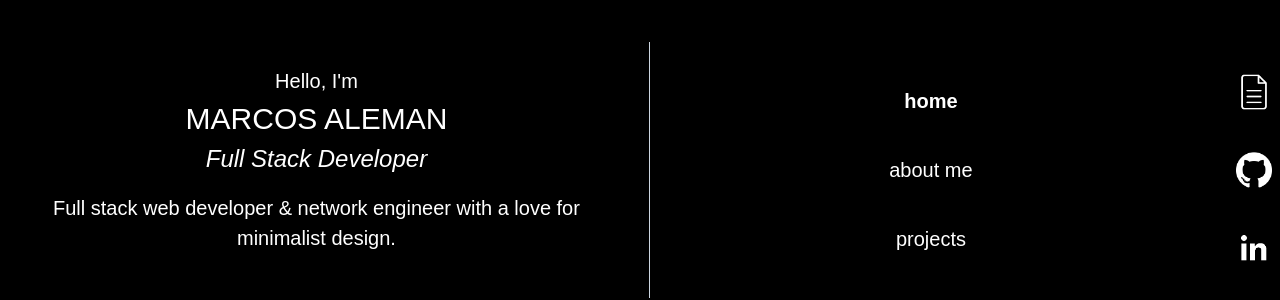
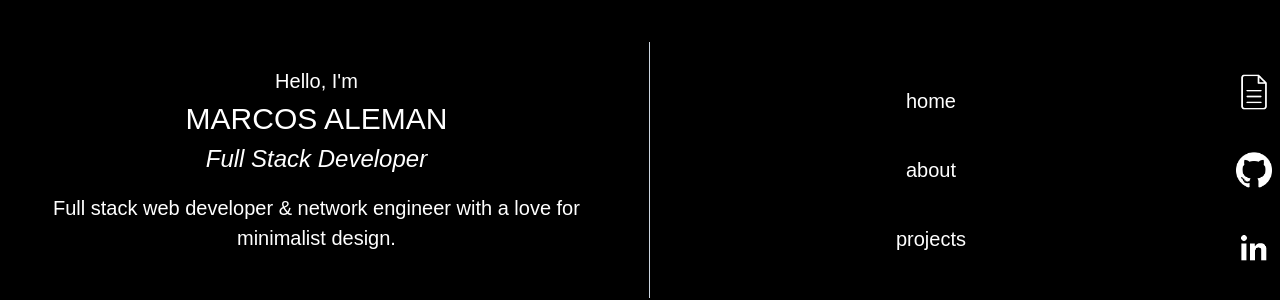
Before and after one commit to EruditeCoder/portfolio, a React (Create React App) app: page / in a window 1280 px wide. Shown: the part 150-450 px from the top of the page. Built offline with nearby package versions, Linux system fonts and the light colour scheme.

Commit message:
Added onClick events to the links (home, about, projects)

```diff
--- a/src/Components/List.js
+++ b/src/Components/List.js
@@ -1,70 +1,25 @@
-import React, { useEffect, useState } from 'react'
-import {
-    Link,
-} from 'react-router-dom'
-import { useHistory } from 'react-router-dom'
+import React from 'react'
+import { Link } from 'react-router-dom'
+import ListToggle from './ListToggle'
 
 const List = () => {
-    const history = useHistory()
-
-    const [home, setHome] = useState("home")
-    const [about, setAbout] = useState("about me")
-    const [projects, setProjects] = useState("projects")
-
-    useEffect(() => {
-        switch (window.location.pathname) {
-            case "/":
-                setHome(<b>home</b>)
-                break
-            case "/about-me":
-                setAbout(<b>about me</b>)
-                break
-            case "/projects":
-                setProjects(<b>projects</b>)
-                break
-            default:
-                break
-        }
-
-        return history.listen((location) => {
-            switch (location.pathname) {
-                case "/":
-                    setHome(<b>home</b>)
-                    setAbout("about me")
-                    setProjects("projects")
-                    break
-                case "/about-me":
-                    setHome("home")
-                    setAbout(<b>about me</b>)
-                    setProjects("projects")
-                    break
-                case "/projects":
-                    setHome("home")
-                    setAbout("about me")
-                    setProjects(<b>projects</b>)
-                    break
-                default:
-                    break
-            }
-        })
-
-    }, [history])
 
     return (
-        <ul className="text-xl text-center flex flex-col justify-between h-full pt-6 pb-6">
+        <ul className="text-xl text-center flex flex-col justify-between h-full pt-6 pb-6"
+            onClick={(event) => ListToggle(event)}>
             <li>
                 <Link to="/">
-                    {home}
+                    home
                 </Link>
             </li>
             <li>
                 <Link to="/about-me">
-                    {about}
+                    about
                 </Link>
             </li>
             <li>
                 <Link to="/projects">
-                    {projects}
+                    projects
                 </Link>
             </li>
         </ul>
--- /dev/null
+++ b/src/Components/ListToggle.js
@@ -0,0 +1,9 @@
+import React from 'react'
+
+const ListToggle = (props) => {
+    console.log("hello")
+    console.log(props.target)
+
+}
+
+export default ListToggle
```
Also changed, not shown: src/tailwind.css.
